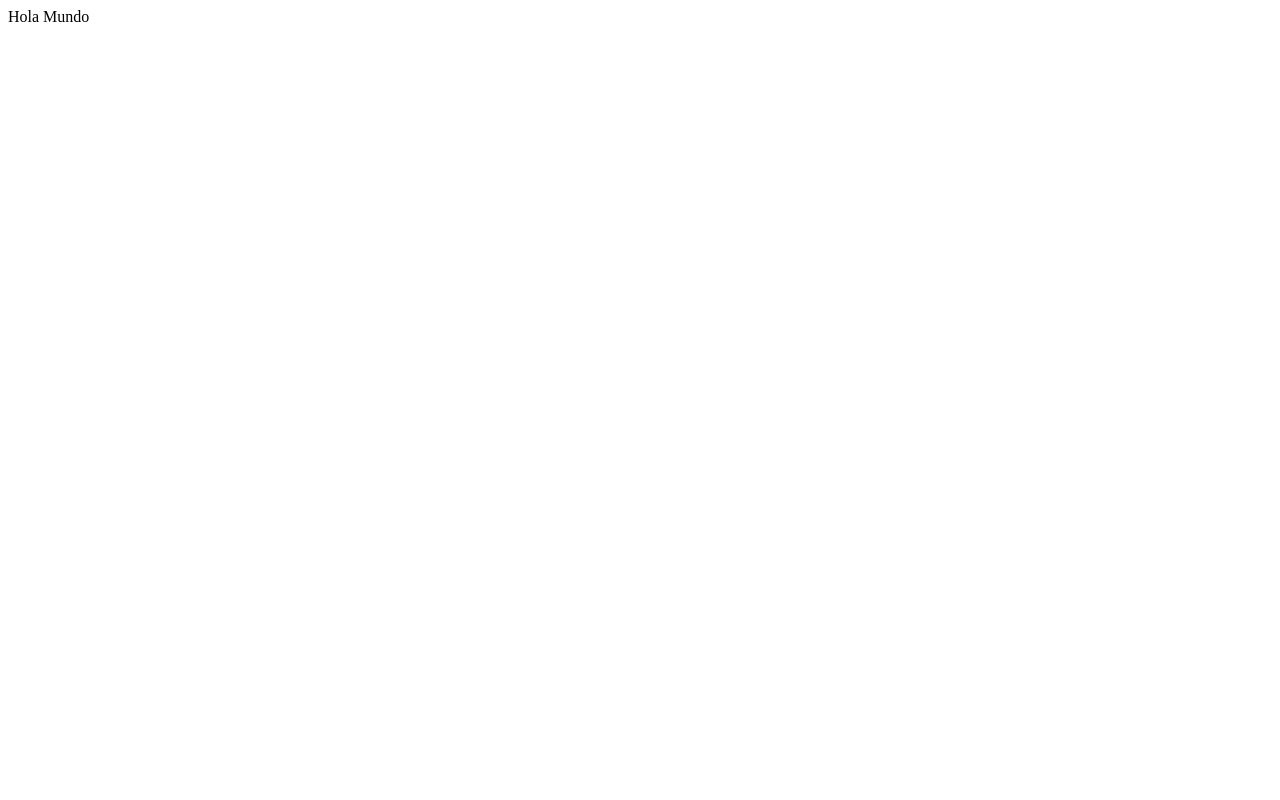
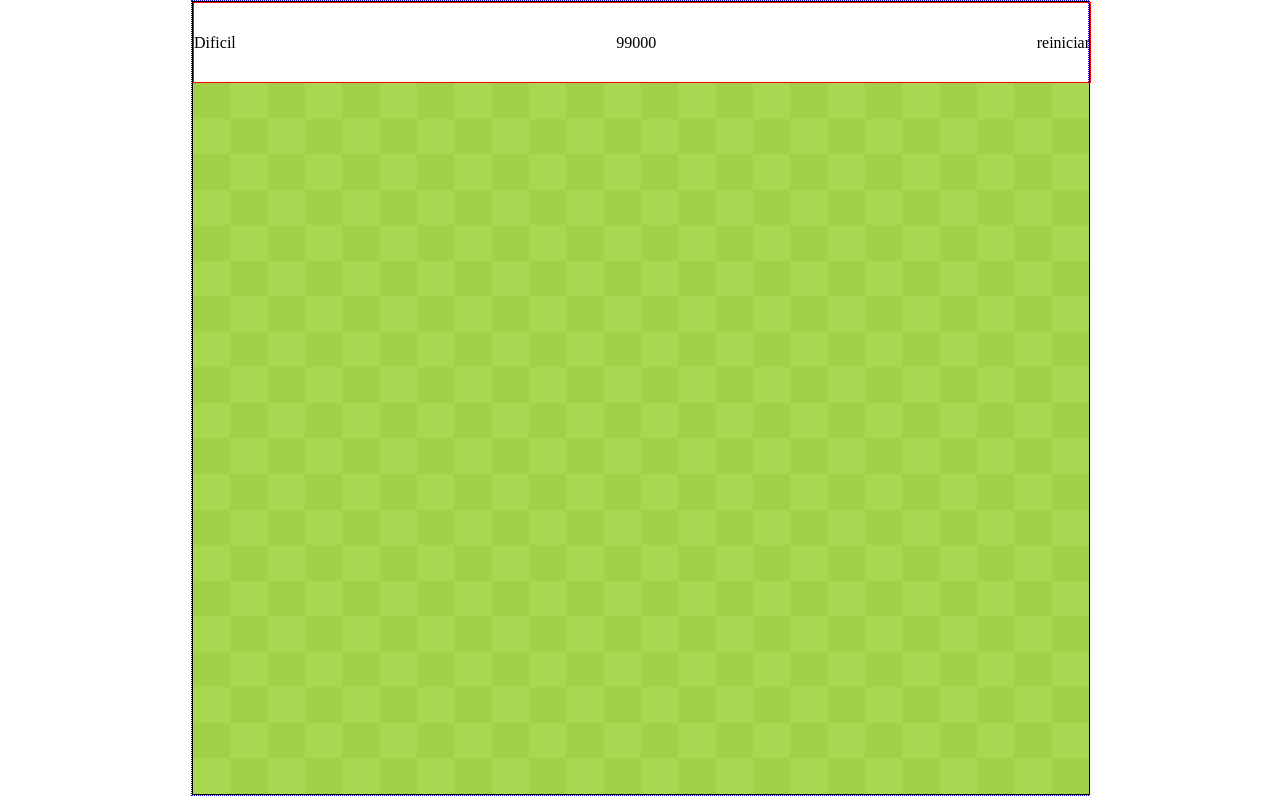
Before and after one commit to MarcioLV/Buscaminas, a React app: page / in a window 1280 px wide. Built offline with nearby package versions, Linux system fonts and the light colour scheme.

Commit message:
agregando banderita

```diff
--- a/src/components/App.js
+++ b/src/components/App.js
@@ -1,7 +1,171 @@
-import React from "react"
+import React from "react";
 
-const App = ()=>{
-  return <div>Hola Mundo</div>
+import Header from "./Header";
+import Board from "./Board";
+
+import "./style/App.css";
+
+class App extends React.Component {
+  constructor(prop) {
+    super(prop);
+    this.state = {
+      nivel: 3,
+      board: [],
+      viewBoard: [],
+    };
+    this.handleClick = this.handleClick.bind(this);
+  }
+  componentDidMount() {
+    this.createBoard();
+  }
+
+  handleClick(event, indexF, indexC) {
+    if(event.button === 2){
+      //poner bandera
+      //evitar onClick
+      console.log("right-click");
+    }
+    else if(event.button === 0){
+      console.log("hola");
+      let { viewBoard } = this.state;
+      let { board } = this.state;
+      viewBoard[indexF][indexC] = 1;
+      //si toque mina pierdo
+
+      if (board[indexF][indexC] === 0) {
+        viewBoard = this.abrirCasillas(viewBoard, indexF, indexC);
+      }
+      this.setState({ viewBoard: viewBoard });
+    }
+  }
+
+  abrirCasillas(viewBoard, indexF, indexC) {
+    const filas = viewBoard.length;
+    const cols = viewBoard[0].length;
+    const { board } = this.state;
+    for (let f = -1; f <= 1; f++) {
+      const indiceF = indexF + f;
+      if (indiceF > -1 && indiceF < filas) {
+        for (let c = -1; c <= 1; c++) {
+          const indiceC = indexC + c;
+          if (indiceC > -1 && indiceC < cols) {
+            if (
+              board[indiceF][indiceC] === 0 &&
+              viewBoard[indiceF][indiceC] === 0
+            ) {
+              viewBoard[indiceF][indiceC] = 1;
+              viewBoard = this.abrirCasillas(viewBoard, indiceF, indiceC);
+            } else {
+              viewBoard[indiceF][indiceC] = 1;
+            }
+          }
+        }
+      }
+    }
+    return viewBoard;
+  }
+
+  createBoard() {
+    let fila = 0;
+    let col = 0;
+
+    if (this.state.nivel === 3) {
+      fila = 20;
+      col = 24;
+    }
+    let board = [];
+    let viewBoard = [];
+    for (let i = 0; i < fila; i++) {
+      board.push([]);
+      viewBoard.push([]);
+      for (let j = 0; j < col; j++) {
+        board[i].push(0);
+        viewBoard[i].push(0);
+      }
+    }
+    this.setState({ board: board, viewBoard: viewBoard }, () => {
+      this.formatBoard();
+    });
+  }
+
+  formatBoard() {
+    let { board } = this.state;
+    //colocamos las minas
+    let minas = 0;
+    const filas = board.length;
+    const cols = board[0].length;
+    if (this.state.nivel === 3) {
+      minas = 99;
+    }
+    for (let i = 0; i < minas; i++) {
+      const indexF = Math.floor(Math.random() * filas);
+      const indexC = Math.floor(Math.random() * cols);
+      if (board[indexF][indexC] !== -1) {
+        board[indexF][indexC] = -1;
+        board = this.setNumberMines(board, indexF, indexC, filas, cols);
+      } else {
+        i--;
+      }
+    }
+    //colocamos los numeros alrededor de las minas
+    // board.forEach((fila, indexF) => {
+    //   fila.forEach((valor, indexC) => {
+    //     if (valor !== -1) {
+    //       let cantMinas = 0;
+    //       for (let f = -1; f <= 1; f++) {
+    //         const indiceF = indexF + f;
+    //         if (indiceF > -1 && indiceF < board.length) {
+    //           for (let c = -1; c <= 1; c++) {
+    //             const indiceC = indexC + c;
+    //             if (indiceC > -1 && indiceC < fila.length) {
+    //               if (board[indiceF][indiceC] === -1) {
+    //                 cantMinas += 1;
+    //               }
+    //             }
+    //           }
+    //         }
+    //       }
+    //       if (cantMinas !== 0) {
+    //         board[indexF][indexC] = cantMinas;
+    //       }
+    //     }
+    //   });
+    // });
+    this.setState({ board: board });
+  }
+  setNumberMines(board, indexF, indexC, filas, cols) {
+    for (let f = -1; f <= 1; f++) {
+      const indiceF = indexF + f;
+      if (indiceF > -1 && indiceF < filas) {
+        for (let c = -1; c <= 1; c++) {
+          const indiceC = indexC + c;
+          if (indiceC > -1 && indiceC < cols) {
+            if (board[indiceF][indiceC] !== -1) {
+              board[indiceF][indiceC] += 1;
+            }
+          }
+        }
+      }
+    }
+    return board;
+  }
+
+  render() {
+    return (
+      <div className="game">
+        <div className="container">
+          <div className="tablero">
+            <Header />
+            <Board
+              board={this.state.board}
+              viewBoard={this.state.viewBoard}
+              handleClick={this.handleClick}
+            />
+          </div>
+        </div>
+      </div>
+    );
+  }
 }
 
-export default App
+export default App;
--- /dev/null
+++ b/src/components/Board.js
@@ -0,0 +1,54 @@
+import React, { useState } from "react";
+
+import "./style/Board.css";
+
+function Board(prop) {
+  const { board } = prop;
+  const { viewBoard } = prop;
+
+  function handleClick(event, indexF, indexC) {
+    event.preventDefault();
+    prop.handleClick(event, indexF, indexC);
+  }
+
+  return (
+    <div className="contenedor">
+      <div className="board">
+        {board.map((fila, indexF) => {
+          return fila.map((valor, indexC) => {
+            const indF = indexF.toString();
+            const indC = indexC.toString();
+            let color = "item-lightgreen";
+            let id = "noVisible";
+            let valorVisible = "";
+            if ((indexF + indexC) % 2 === 0) {
+              color = "item-green";
+            }
+            if (viewBoard[indexF][indexC] === 1) {
+              valorVisible = valor.toString();
+              color += "-visible";
+              id = "visible";
+            }
+            return (
+              <div
+                className={`item ${color}`}
+                id={id}
+                key={indF + indC}
+                onClick={(event) => {
+                  if (valorVisible === "") {
+                    handleClick(event, indexF, indexC);
+                  }
+                }}
+                onContextMenu={(event) => handleClick(event, indexF, indexC)}
+              >
+                {valorVisible}
+              </div>
+            );
+          });
+        })}
+      </div>
+    </div>
+  );
+}
+
+export default Board;
--- /dev/null
+++ b/src/components/Header.js
@@ -0,0 +1,18 @@
+import React from "react"
+
+import "./style/Header.css"
+
+const Header = () => {
+  return (
+    <div className="header">
+      <div className="dificultad">Dificil</div>
+      <div className="gameInfo">
+        <div className="gameInfo_minas">99</div>
+        <div className="gameInfo_tiempo">000</div>
+      </div>
+      <div className="reiniciar">reiniciar</div>
+    </div>
+  )
+}
+
+export default Header
--- /dev/null
+++ b/src/components/style/App.css
@@ -0,0 +1,24 @@
+*{
+  margin: 0;
+  padding: 0;
+}
+
+.game{
+  display: flex;
+  justify-content: center;
+  align-items: center;
+}
+
+.container{
+  width: 70%;
+
+  border: 1px dotted blue;
+}
+
+.tablero{
+  width: 100%;
+  height: 99vH;
+  border: 1px solid black;
+  display: flex;
+  flex-direction: column;
+}
--- /dev/null
+++ b/src/components/style/Board.css
@@ -0,0 +1,43 @@
+*{
+  margin: 0;
+  padding: 0;
+}
+
+.contenedor{
+  width: 100%;
+  height: 90vh;
+}
+
+.board{
+  display: grid;
+  height: 100%;
+  grid-template: repeat(20, 1fr) / repeat(24, 1fr);
+}
+
+.item{
+  display: flex;
+  justify-content: center;
+  align-items: center;
+}
+
+.item-lightgreen{
+  background: #aad751;
+}
+
+.item-green{
+  background-color: #a2d149;
+}
+.item-lightgreen:hover,
+.item-green:hover
+{
+  background-color: #b7ebb3;
+}
+
+
+.item-lightgreen-visible{
+  background-color: #e5c29f;
+}
+
+.item-green-visible{
+  background-color: #d7b899;
+}
--- /dev/null
+++ b/src/components/style/Header.css
@@ -0,0 +1,18 @@
+*{
+  margin: 0;
+  padding: 0;
+}
+
+.header{
+  width: 100%;
+  height: 10vh;
+  display: flex;
+  justify-content: space-between;
+  align-items: center;
+  border: 1px solid red;
+}
+
+.gameInfo{
+  display: flex;
+  justify-content: space-between;
+}
--- a/webpack.config.dev.js
+++ b/webpack.config.dev.js
@@ -51,6 +51,6 @@ module.exports = {
   devServer: {
     contentBase: path.join(__dirname, "dist"),
     compress: true,
-    port: 3006,
+    port: 8080,
   },
 };
```
